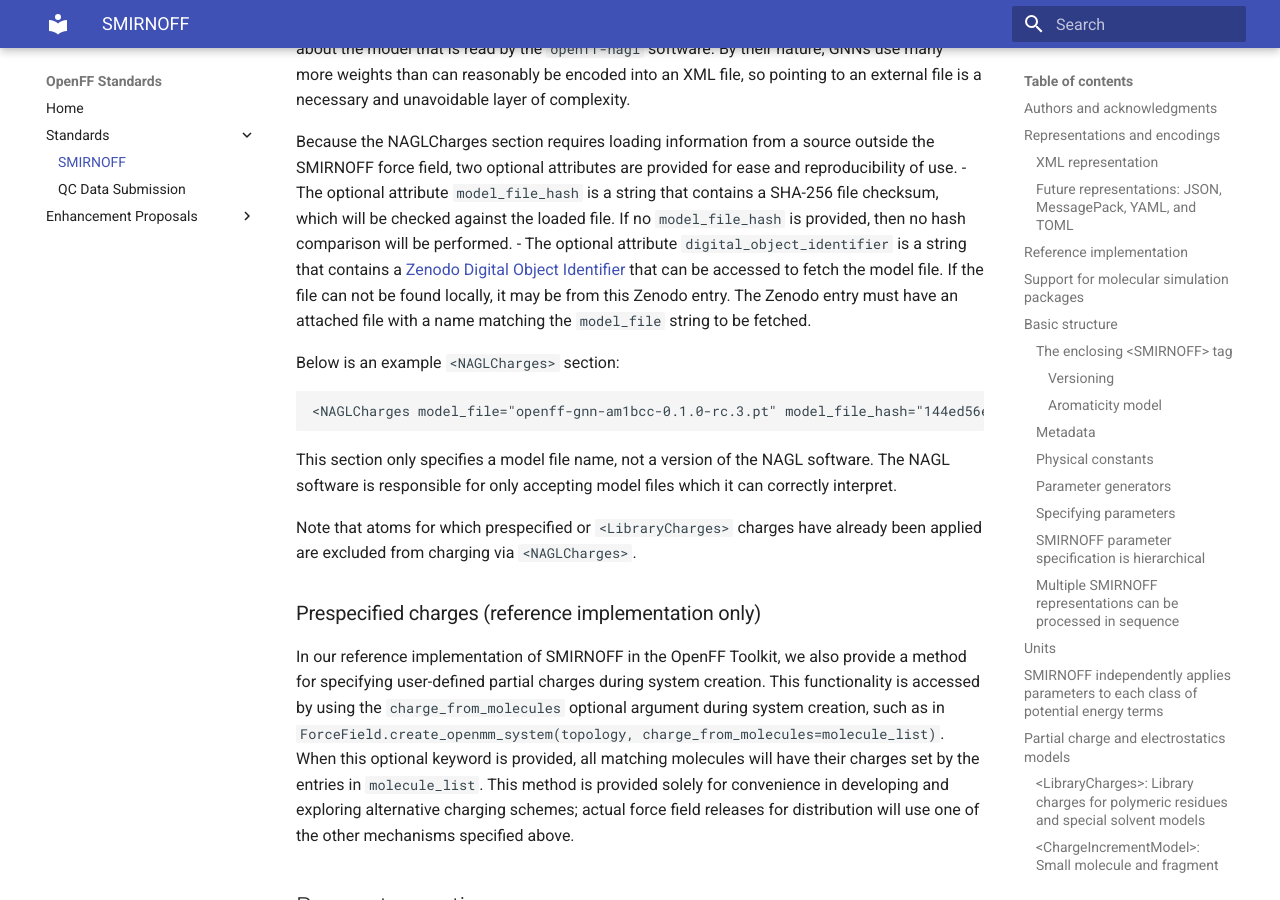
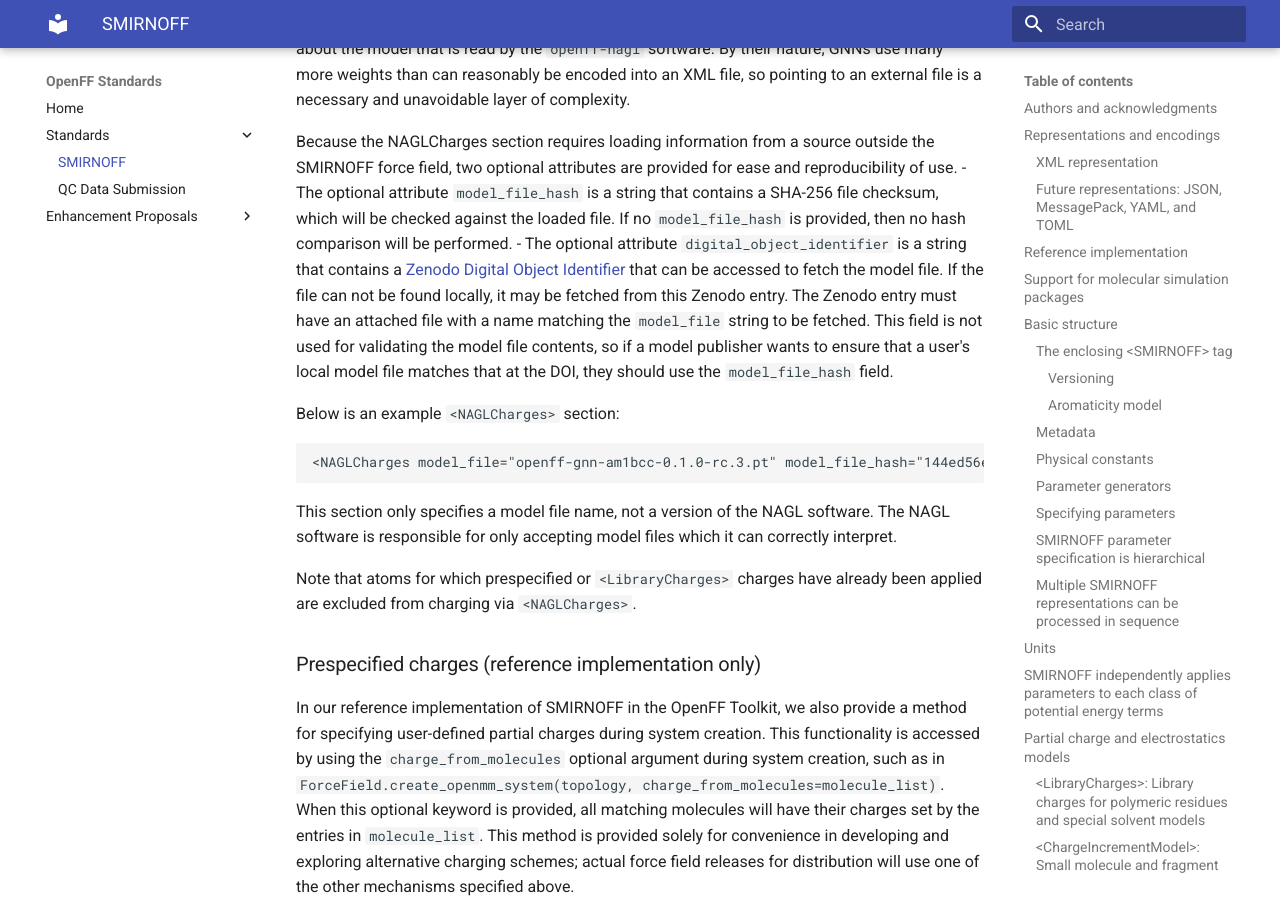
Before and after one commit to openforcefield/standards, an MkDocs documentation site: the page built from docs/standards/smirnoff.md, in a window 1280 px wide and 900 px high, scrolled down 10139 px. Built offline with MkDocs 1.6.1 and Material for MkDocs 9.7.7, drawn with Linux system fonts in a browser that asks for light colours.

Commit message:
sync EP text and spec contents

```diff
--- a/docs/standards/smirnoff.md
+++ b/docs/standards/smirnoff.md
@@ -305,9 +305,9 @@ The `NAGLCharges` section-level element specifies that the force field should us
 
 The attribute `model_file` is a string identifying a file that includes model weights and other information. This by convention is a PyTorch `.pt` file, extended to contain additional information about the model that is read by the `openff-nagl` software. By their nature, GNNs use many more weights than can reasonably be encoded into an XML file, so pointing to an external file is a necessary and unavoidable layer of complexity.
 
- Because the NAGLCharges section requires loading information from a source outside the SMIRNOFF force field, two optional attributes are provided for ease and reproducibility of use.
- - The optional attribute `model_file_hash` is a string that contains a SHA-256 file checksum, which will be checked against the loaded file.  If no `model_file_hash` is provided, then no hash comparison will be performed.
- - The optional attribute `digital_object_identifier` is a string that contains a [Zenodo](https://zenodo.org/) [Digital Object Identifier](https://www.doi.org/) that can be accessed to fetch the model file. If the file can not be found locally, it may be from this Zenodo entry. The Zenodo entry must have an attached file with a name matching the `model_file` string to be fetched.
+Because the NAGLCharges section requires loading information from a source outside the SMIRNOFF force field, two optional attributes are provided for ease and reproducibility of use.
+- The optional attribute `model_file_hash` is a string that contains a SHA-256 file checksum, which will be checked against the loaded file.  If no `model_file_hash` is provided, then no hash comparison will be performed.
+- The optional attribute `digital_object_identifier` is a string that contains a [Zenodo](https://zenodo.org/) [Digital Object Identifier](https://www.doi.org/) that can be accessed to fetch the model file. If the file can not be found locally, it may be fetched from this Zenodo entry. The Zenodo entry must have an attached file with a name matching the `model_file` string to be fetched. This field is not used for validating the model file contents, so if a model publisher wants to ensure that a user's local model file matches that at the DOI, they should use the `model_file_hash` field.
 
 Below is an example `<NAGLCharges>` section:
 
```
